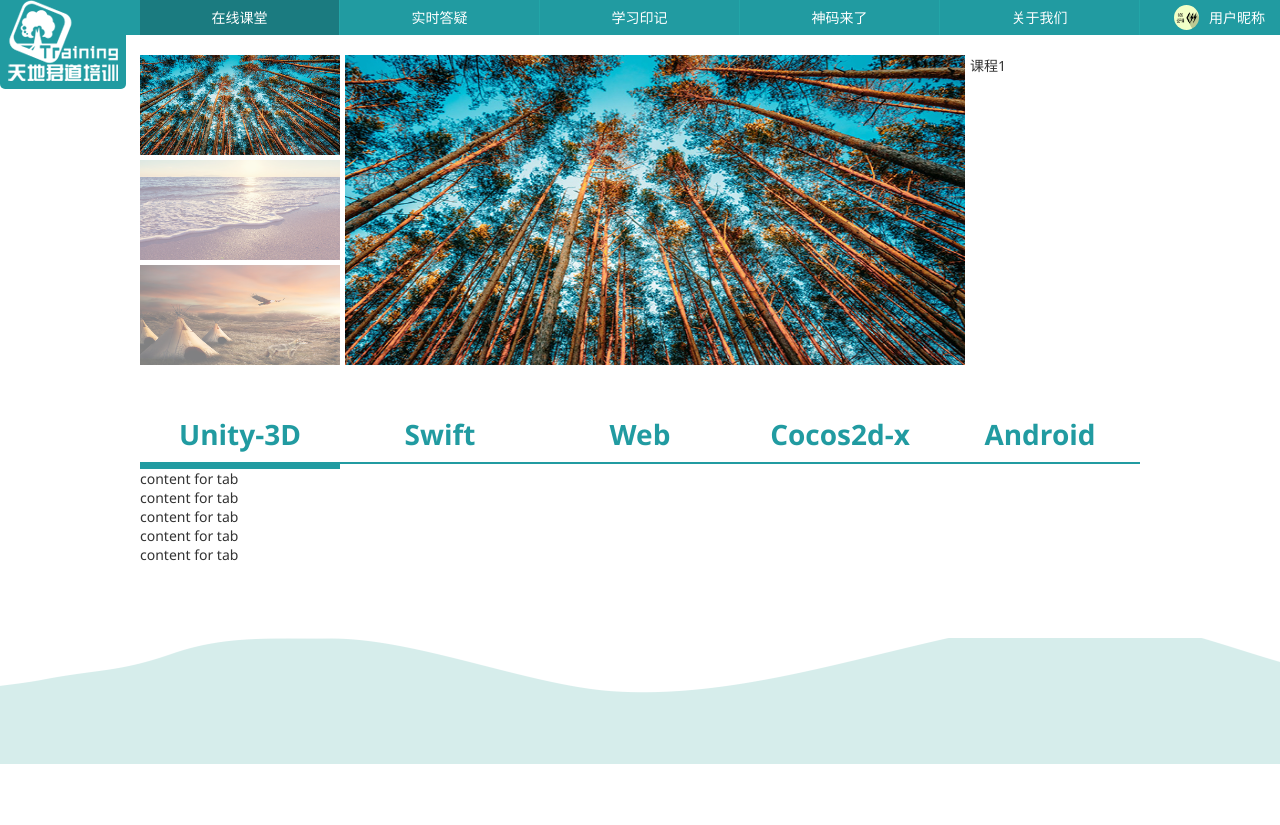
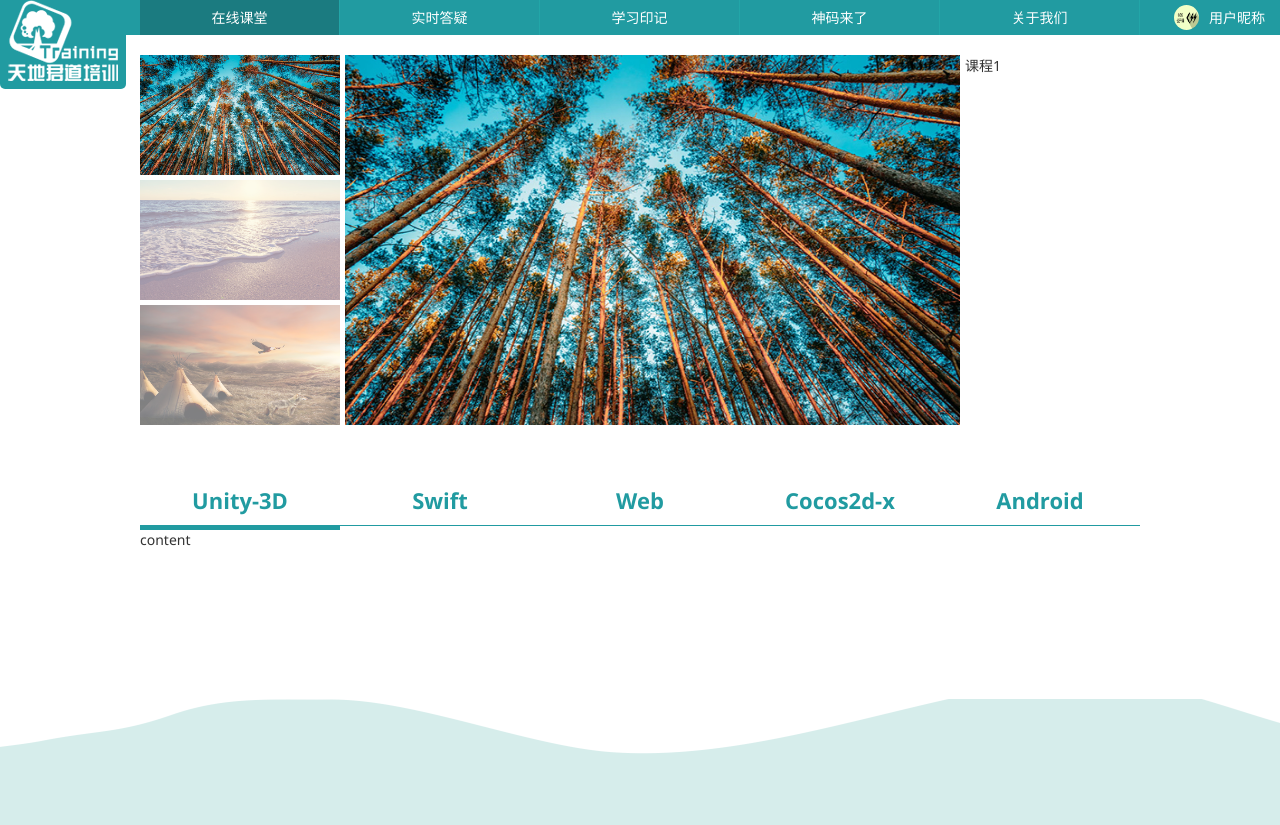
Before and after one commit to xiha123/tiandi, a CodeIgniter app: page /database/ in a window 1280 px wide. Before the commit the page ends 764 px from the top, so only its background shows below. Run offline with CodeIgniter, Linux system fonts and the light colour scheme.

Commit message:
base style for home tab
base style for home tab

```diff
--- a/application/views/pages/home.php
+++ b/application/views/pages/home.php
@@ -9,40 +9,40 @@
 	<div class="wrapper">
 		<div class="slider cf">
 			<ul class="slider-trigger fl js-slider-trigger">
-				<li class="active"><img src="/static/image/slide1.jpg" height="100" width="200"></li>
-				<li><img src="/static/image/slide2.jpg" height="100" width="200"></li>
-				<li><img src="/static/image/slide3.jpg" height="100" width="200"></li>
+				<li class="active"><img src="/static/image/slide1.jpg" height="120" width="200"></li>
+				<li><img src="/static/image/slide2.jpg" height="120" width="200"></li>
+				<li><img src="/static/image/slide3.jpg" height="120" width="200"></li>
 			</ul>
 			<ul class="slider-content fl js-slider-content">
 				<li class="active">
-					<img class="fl" src="/static/image/slide1.jpg" height="310" width="620">
-					<div class="fl slider-summary">课程1</div>
+					<img src="/static/image/slide1.jpg" height="370" width="615">
+					<div class="slider-summary">课程1</div>
 				</li>
 				<li>
-					<img class="fl" src="/static/image/slide2.jpg" height="310" width="620">
-					<div class="fl slider-summary">课程2</div>
+					<img src="/static/image/slide2.jpg" height="370" width="615">
+					<div class="slider-summary">课程2</div>
 				</li>
 				<li>
-					<img class="fl" src="/static/image/slide3.jpg" height="310" width="620">
-					<div class="fl slider-summary">课程3</div>
+					<img src="/static/image/slide3.jpg" height="370" width="615">
+					<div class="slider-summary">课程3</div>
 				</li>
 			</ul>
 		</div>
 		<div class="tab">
-			<ul>
-				<li class="hover"><a href="javascript:void(0)">Unity-3D</a></li>
+			<ul class="tab-trigger cf">
+				<li><a class="active" href="javascript:void(0)">Unity-3D</a></li>
 				<li><a href="javascript:void(0)">Swift</a></li>
 				<li><a href="javascript:void(0)">Web</a></li>
 				<li><a href="javascript:void(0)">Cocos2d-x</a></li>
 				<li><a href="javascript:void(0)">Android</a></li>
 			</ul>
-			<div class="content">
-				content for tab
-			</div>
-			<div>content for tab</div>
-			<div>content for tab</div>
-			<div>content for tab</div>
-			<div>content for tab</div>
+			<ul class="tab-content">
+				<li class="active">content</li>
+				<li>content</li>
+				<li>content</li>
+				<li>content</li>
+				<li>content</li>
+			</ul>
 		</div>
 	</div>
 </div>
--- a/static/css/home.css
+++ b/static/css/home.css
@@ -6,6 +6,7 @@
 	position:relative;
 	margin-bottom:5px;
 	font-size:0;
+	cursor:pointer;
 }
 .slider-trigger li:after {
 	position:absolute;
@@ -27,7 +28,7 @@
 }
 .slider-content {
 	position:relative;
-	height:310px;
+	height:370px;
 	width:795px;
 	margin-left:5px;
 }
@@ -43,18 +44,40 @@
 .slider-content .active {
 	opacity:1;
 }
+.slider-content img {
+	float:left;
+}
 .slider-summary {
+	float:left;
 	margin-left:5px;
-	width:170px;
-	height:310px;
+	width:175px;
+	height:100%;
 }
 
 /* tab */
-.tab {margin-top:50px}
-.tab li a{color:#219ba1;font-size:28px;font-weight:700}
-.tab li{float:left;width:20%;border-bottom:2px solid #219ba1; overflow:hidden;padding-bottom:9px;text-align:center}
-.tab ul{overflow:hidden}
-.tab .hover{border-bottom:7px solid #219ba1}
-.tab li:hover{border-bottom:7px solid #219ba1}
-.tab .content{width:100%; float:left}
-.tab .content{width:100%; float:left}
+.tab {
+	margin-top:50px;
+}
+.tab-trigger li {
+	float:left;
+	width:20%;
+	border-bottom:1px solid #219ba1;
+}
+.tab-trigger a {
+	display:block;
+	text-align:center;
+	padding:10px 0;
+	color:#219ba1;
+	font-size:22px;
+	font-weight:bolder;
+}
+.tab-trigger a:hover,
+.tab-trigger .active {
+	border-bottom:4px solid #219ba1;
+}
+.tab-content li {
+	opacity:0;
+}
+.tab-content .active {
+	opacity:1;
+}
--- a/static/js/home.js
+++ b/static/js/home.js
@@ -1,4 +1,6 @@
 $(document).ready(function() {
+	// slider
+	!function () {
 		var $sliderTriggers = $('.js-slider-trigger').children('li'),
 			$sliderContents = $('.js-slider-content').children('li'),
 			sliderCurIndex = 0,
@@ -28,4 +30,9 @@ $(document).ready(function() {
 			$sliderContents.eq(newIndex).addClass('active');
 			sliderCurIndex = newIndex;
 		}
+	}();
+
+	// tab
+	!function () {
+	}();
 });
```
Lines whose indentation alone changed are shown as unchanged.
